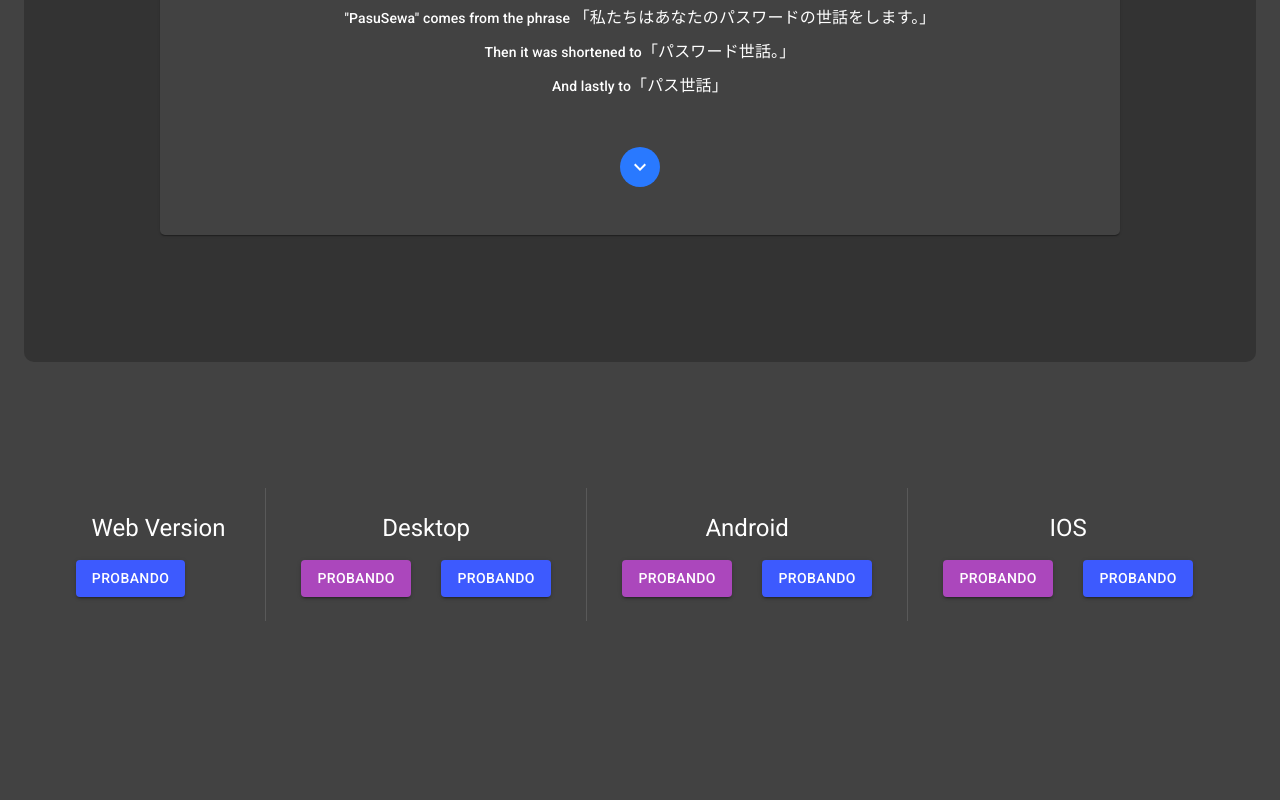
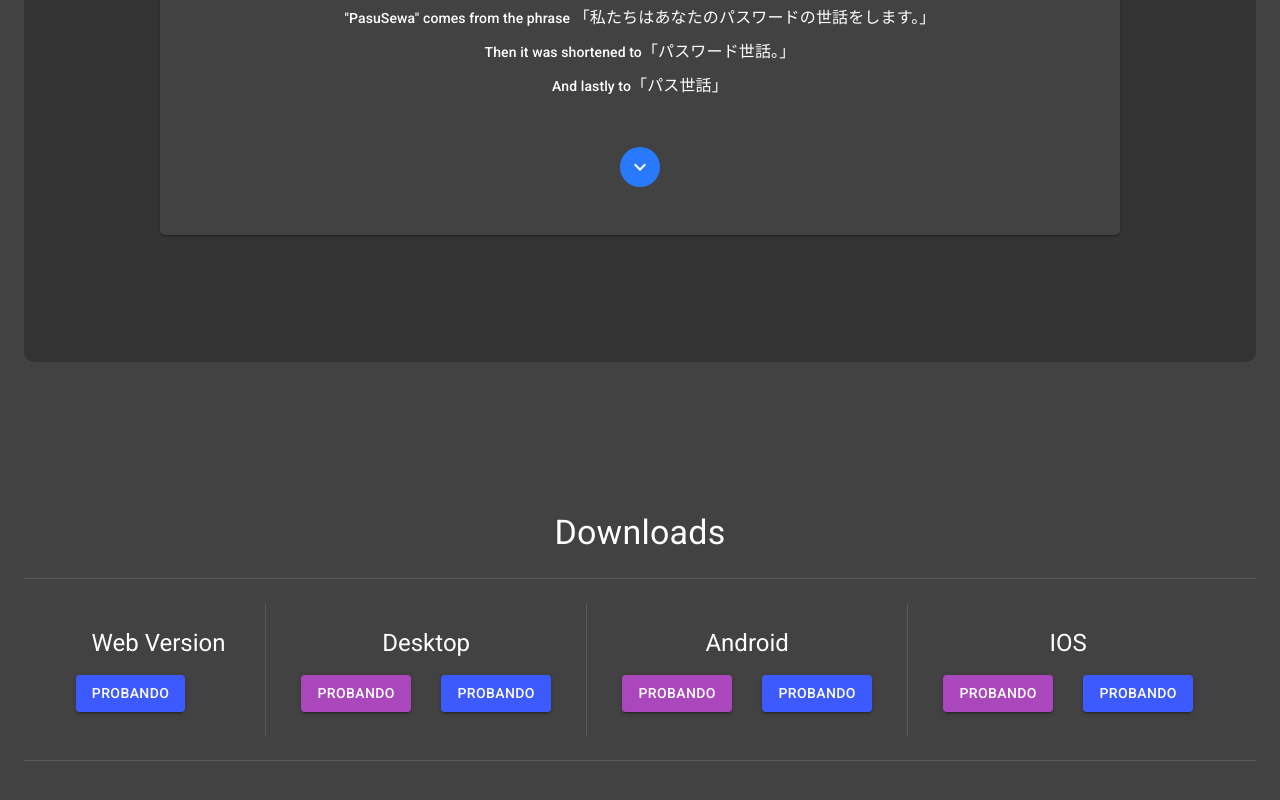
Before and after one commit to TheMrCorvy/Desktop-Frontend, a React (Create React App) app: page / in a window 1280 px wide. Shown: the part 318-1118 px from the top of the page. Built offline with nearby package versions, Linux system fonts and the light colour scheme.

Commit message:
finished styling downloads section

```diff
--- a/src/components/Sections/Downloads/index.tsx
+++ b/src/components/Sections/Downloads/index.tsx
@@ -25,13 +25,23 @@ const Downloads: FC = () => {
 	const classes = useStyles()
 
 	return (
-		<Container maxWidth="lg" style={{ textAlign: "center" }}>
+		<Container maxWidth="lg" style={{ textAlign: "center" }} id="downloads-section">
 			<Grid
 				container
 				style={{ paddingTop: 30, paddingBottom: 500 }}
 				justify="center"
 				spacing={6}
 			>
+				<Grid item xs={12} style={{ textAlign: "center", paddingBottom: 0 }}>
+					<Typography gutterBottom variant="h4" style={{ marginBottom: 0 }}>
+						Downloads
+					</Typography>
+				</Grid>
+
+				<Grid item xs={12}>
+					<Divider orientation="horizontal" />
+				</Grid>
+
 				<Grid item xs={12} sm={5} lg={2}>
 					<Grid container justify="space-between" spacing={1}>
 						<Grid item xs={12} style={{ textAlign: "center" }}>
@@ -157,6 +167,10 @@ const Downloads: FC = () => {
 						</Grid>
 					</Grid>
 				</Grid>
+
+				<Grid item xs={12}>
+					<Divider orientation="horizontal" />
+				</Grid>
 			</Grid>
 		</Container>
 	)
--- a/src/components/Sections/LandingWelcome/index.tsx
+++ b/src/components/Sections/LandingWelcome/index.tsx
@@ -61,6 +61,8 @@ const LandingWelcome: FC = () => {
 	const { theme } = useSelector((state: RootState) => state.theme)
 
 	const classes = useStyles()
+
+	const scrollToNextSection = () => {}
 
 	return (
 		<Container maxWidth="lg" className={classes.welcomeSection}>
@@ -132,6 +134,7 @@ const LandingWelcome: FC = () => {
 							color={theme === "dark" ? "secondary" : "primary"}
 							className="callToAction"
 							size="small"
+							onClick={() => scrollToNextSection}
 						>
 							<KeyboardArrowDownIcon />
 						</Fab>
```
